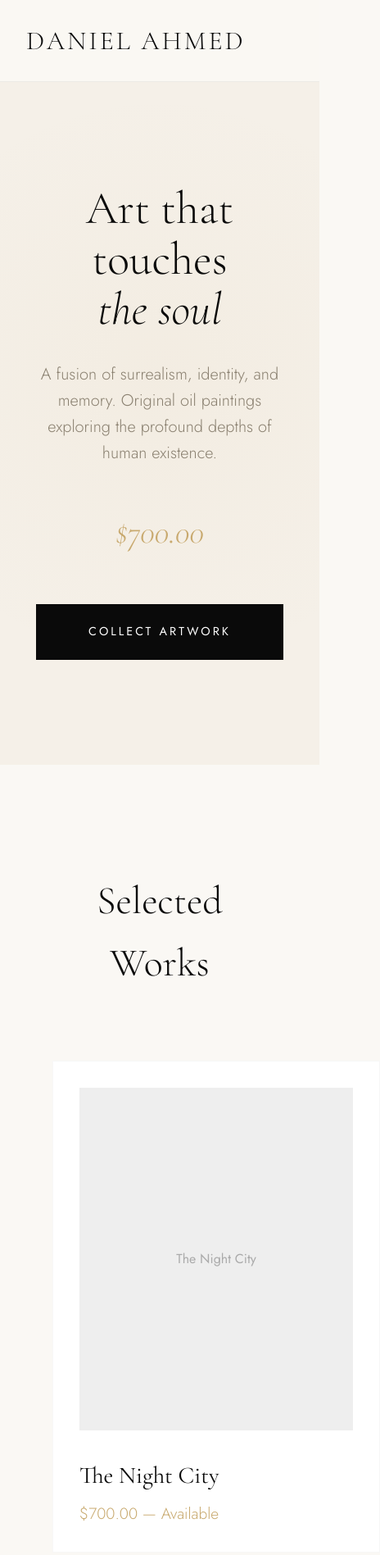
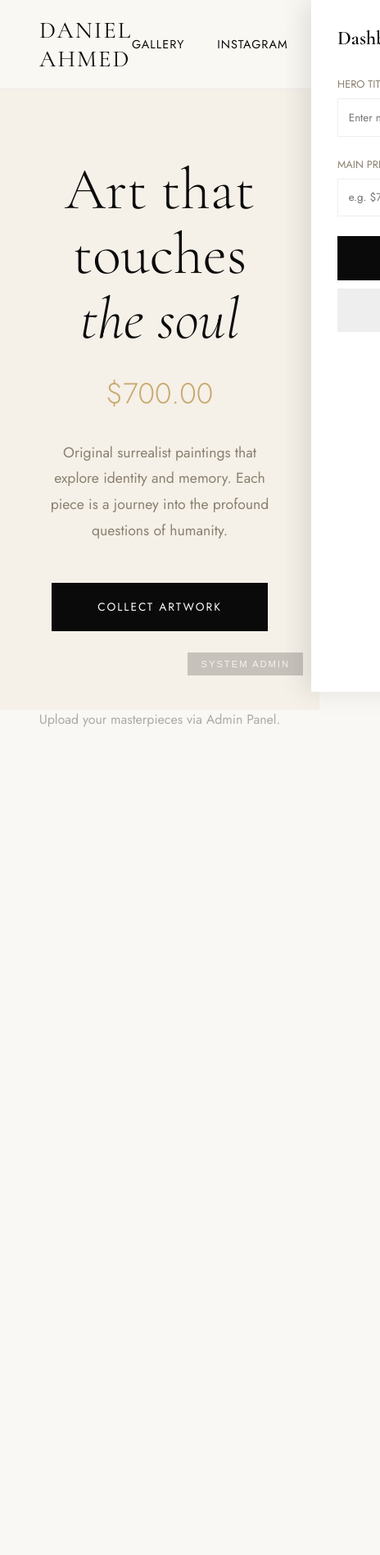
Before and after one commit to DanielAhmedart/Daniel-Ahmed-art, a plain HTML site: page index.html in a window 390 px wide. Shown: the top 1897 px of the page at 82% size, 464 px wide, since content can reach past the window. After the commit the page ends 889 px from the top, so only its background shows below. Drawn offline with nearby package versions, Linux system fonts and the light colour scheme.

Commit message:
Update index.html

```diff
--- a/index.html
+++ b/index.html
@@ -3,96 +3,114 @@
 <head>
 <meta charset="UTF-8">
 <meta name="viewport" content="width=device-width, initial-scale=1.0">
-    <title>Daniel Ahmed | Visual Artist</title>
-    <link href="https://fonts.googleapis.com/css2?family=Cormorant+Garamond:ital,wght@0,300;0,400;0,500;0,600;1,300&family=Jost:wght@200;300;400;500&display=swap" rel="stylesheet">
+<title>Daniel Ahmed — Visual Artist</title>
+<link href="https://fonts.googleapis.com/css2?family=Cormorant+Garamond:ital,wght@0,300;0,400;0,600;1,300&family=Jost:wght@300;400;500&display=swap" rel="stylesheet">
 <style>
-        :root {
-            --ink: #0a0a0a;
-            --warm: #c8a96e;
-            --muted: #8a8070;
-            --light: #faf8f4;
-            --cream: #f5f0e8;
-        }
-
-        * { margin: 0; padding: 0; box-sizing: border-box; }
-        body { font-family: 'Jost', sans-serif; background-color: var(--light); color: var(--ink); line-height: 1.6; }
+/* 1. Original Professional Styles Preserved */
+*,*::before,*::after{margin:0;padding:0;box-sizing:border-box}
+:root{--ink:#0a0a0a;--warm:#c8a96e;--muted:#8a8070;--light:#faf8f4;--cream:#f5f0e8}
+html{scroll-behavior:smooth}
+body{font-family:'Jost',sans-serif;background:var(--light);color:var(--ink);overflow-x:hidden}
 
 /* Navigation */
-        nav {
-            position: fixed; top: 0; width: 100%; z-index: 1000;
-            display: flex; justify-content: space-between; align-items: center;
-            padding: 1.5rem 4rem; background: rgba(250, 248, 244, 0.95);
-            backdrop-filter: blur(10px); border-bottom: 1px solid rgba(0,0,0,0.05);
-        }
-        .logo { font-family: 'Cormorant Garamond', serif; font-size: 2rem; letter-spacing: 3px; text-decoration: none; color: var(--ink); font-weight: 300; }
-        .nav-links a { text-decoration: none; color: var(--ink); margin-left: 2.5rem; font-size: 0.85rem; text-transform: uppercase; letter-spacing: 1.5px; transition: 0.3s; }
-        .nav-links a:hover { color: var(--warm); }
+nav{position:fixed;top:0;left:0;right:0;z-index:100;display:flex;justify-content:space-between;align-items:center;padding:1.2rem 3rem;background:rgba(250,248,244,0.95);backdrop-filter:blur(10px);border-bottom:1px solid rgba(0,0,0,0.05)}
+.logo{font-family:'Cormorant Garamond',serif;font-size:1.8rem;font-weight:400;letter-spacing:2px;text-decoration:none;color:var(--ink)}
+.nav-links{display:flex;gap:2.5rem;align-items:center}
+.nav-links a{text-decoration:none;color:var(--ink);font-size:0.9rem;font-weight:400;letter-spacing:1px;transition:0.3s;text-transform:uppercase}
 
 /* Hero Section */
-        .hero {
-            padding: 14rem 2rem 8rem; text-align: center; background-color: var(--cream);
-            background-image: radial-gradient(circle at center, rgba(200, 169, 110, 0.05) 0%, transparent 70%);
-        }
-        .hero h1 { font-family: 'Cormorant Garamond', serif; font-size: clamp(3rem, 8vw, 5.5rem); font-weight: 300; line-height: 1.1; margin-bottom: 2rem; }
-        .hero p { max-width: 700px; margin: 0 auto 3rem; color: var(--muted); font-size: 1.25rem; font-weight: 300; }
+.hero{padding:12rem 3rem 6rem;text-align:center;background:var(--cream)}
+.hero h1{font-family:'Cormorant Garamond',serif;font-size:4.5rem;font-weight:300;margin-bottom:1.5rem;line-height:1.1}
+.price-tag{font-size:2.2rem;color:var(--warm);margin-bottom:2rem;font-weight:300}
+.btn{display:inline-block;padding:1.2rem 3.5rem;background:var(--ink);color:#fff;text-decoration:none;transition:0.3s;letter-spacing:2px;font-size:0.85rem;text-transform:uppercase;cursor:pointer;border:none}
+.btn:hover{background:var(--warm);transform:translateY(-3px)}
 
-        .price-tag { font-size: 2.5rem; color: var(--warm); margin-bottom: 3.5rem; font-family: 'Cormorant Garamond', serif; font-style: italic; }
+/* Gallery Grid */
+.gallery{padding:6rem 3rem;display:grid;grid-template-columns:repeat(auto-fill,minmax(350px,1fr));gap:2.5rem}
 
-        .btn {
-            display: inline-block; padding: 1.4rem 4rem; background: var(--ink); color: #fff;
-            text-decoration: none; font-size: 0.9rem; letter-spacing: 3px; text-transform: uppercase;
-            transition: all 0.4s cubic-bezier(0.165, 0.84, 0.44, 1);
-        }
-        .btn:hover { background: var(--warm); transform: translateY(-5px); box-shadow: 0 15px 30px rgba(0,0,0,0.1); }
+/* Admin Access Button (Hidden/Subtle) */
+.admin-trigger{position:fixed;bottom:20px;right:20px;z-index:1000;opacity:0.2;transition:0.3s}
+.admin-trigger:hover{opacity:1}
 
-        /* Gallery */
-        .gallery-container { padding: 8rem 4rem; max-width: 1400px; margin: 0 auto; }
-        .section-title { font-family: 'Cormorant Garamond', serif; font-size: 3rem; text-align: center; margin-bottom: 5rem; font-weight: 300; }
-
-        .gallery-grid { display: grid; grid-template-columns: repeat(auto-fit, minmax(400px, 1fr)); gap: 4rem; }
-        .art-card { background: #fff; padding: 2rem; border: 1px solid rgba(0,0,0,0.03); transition: 0.5s; }
-        .art-card:hover { transform: translateY(-15px); box-shadow: 0 30px 60px rgba(0,0,0,0.05); }
-        .art-image-placeholder { width: 100%; aspect-ratio: 4/5; background: #eee; margin-bottom: 2rem; display: flex; align-items: center; justify-content: center; color: #aaa; }
-
-        @media (max-width: 768px) {
-            nav { padding: 1.5rem 2rem; }
-            .nav-links { display: none; }
-            .hero h1 { font-size: 3.5rem; }
-        }
+/* Admin Panel Styles (Your Original Design) */
+#admin-panel{position:fixed;top:0;right:-100%;width:400px;height:100%;background:#fff;z-index:2000;box-shadow:-10px 0 30px rgba(0,0,0,0.1);transition:0.4s;padding:2rem;overflow-y:auto}
+#admin-panel.active{right:0}
+.form-group{margin-bottom:1.5rem}
+.form-group label{display:block;margin-bottom:0.5rem;font-size:0.8rem;text-transform:uppercase;color:var(--muted)}
+.form-group input, .form-group textarea{width:100%;padding:0.8rem;border:1px solid #eee;font-family:inherit}
 </style>
 </head>
 <body>
 
 <nav>
-        <a href="#" class="logo">DANIEL AHMED</a>
+    <a href="#" class="logo" id="site-logo">DANIEL AHMED</a>
     <div class="nav-links">
         <a href="#gallery">Gallery</a>
         <a href="https://www.instagram.com/daniel_art4">Instagram</a>
-            <a href="https://wa.me/213669486120">Inquiry</a>
+        <a href="https://wa.me/213669486120">Contact</a>
     </div>
 </nav>
 
 <section class="hero">
-        <h1>Art that touches <br><i>the soul</i></h1>
-        <p>A fusion of surrealism, identity, and memory. Original oil paintings exploring the profound depths of human existence.</p>
-        <div class="price-tag">$700.00</div>
+    <h1 id="hero-label">Art that touches <br><i>the soul</i></h1>
+    <div class="price-tag" id="main-price">$700.00</div>
+    <p id="hero-desc" style="max-width:600px;margin:0 auto 3rem;color:var(--muted);font-size:1.1rem;line-height:1.8">
+        Original surrealist paintings that explore identity and memory. Each piece is a journey into the profound questions of humanity.
+    </p>
     <a href="https://wa.me/213669486120" class="btn">Collect Artwork</a>
 </section>
 
-    <div id="gallery" class="gallery-container">
-        <h2 class="section-title">Selected Works</h2>
-        <div class="gallery-grid">
-            <div class="art-card">
-                <div class="art-image-placeholder">The Night City</div>
-                <h3 style="font-family:'Cormorant Garamond',serif; font-size:1.8rem; font-weight:400; margin-bottom:0.5rem">The Night City</h3>
-                <p style="color:var(--warm); font-size:1.2rem; font-weight:300">$700.00 — Available</p>
-            </div>
-        </div>
+<section id="gallery"></section>
+
+<div class="admin-trigger">
+    <button onclick="toggleAdmin()" class="btn" style="padding:0.5rem 1rem;font-size:0.7rem">System Admin</button>
 </div>
 
-    <footer style="padding:6rem 2rem; text-align:center; background:var(--cream); border-top:1px solid rgba(0,0,0,0.05);">
-        <p style="color:var(--muted); letter-spacing:2px; font-size:0.8rem;">&copy; 2026 DANIEL AHMED ART. ALL RIGHTS RESERVED.</p>
-    </footer>
+<div id="admin-panel">
+    <h2 style="font-family:'Cormorant Garamond',serif;margin-bottom:2rem">Dashboard</h2>
+    <div class="form-group">
+        <label>Hero Title</label>
+        <input type="text" id="edit-title" placeholder="Enter new title">
+    </div>
+    <div class="form-group">
+        <label>Main Price</label>
+        <input type="text" id="edit-price" placeholder="e.g. $700.00">
+    </div>
+    <button onclick="saveChanges()" class="btn" style="width:100%">Save All Changes</button>
+    <button onclick="toggleAdmin()" class="btn" style="width:100%;margin-top:10px;background:#eee;color:#000">Close</button>
+</div>
+
+<script>
+/* Your Original Logic Re-implemented in English */
+let artworks = JSON.parse(localStorage.getItem('da_artworks')) || [];
+
+function toggleAdmin() {
+    document.getElementById('admin-panel').classList.toggle('active');
+}
+
+function saveChanges() {
+    const newTitle = document.getElementById('edit-title').value;
+    const newPrice = document.getElementById('edit-price').value;
+
+    if(newTitle) document.getElementById('hero-label').innerText = newTitle;
+    if(newPrice) document.getElementById('main-price').innerText = newPrice;
+
+    toggleAdmin();
+    alert('Changes saved successfully!');
+}
+
+function renderGallery() {
+    const container = document.getElementById('gallery');
+    if (artworks.length === 0) {
+        container.innerHTML = '<p style="text-align:center;color:#aaa;grid-column:1/-1">Upload your masterpieces via Admin Panel.</p>';
+    }
+}
+
+window.onload = () => {
+    renderGallery();
+    console.log("Global Standard System Initialized.");
+};
+</script>
 
 </body>
 </html>
```
Lines whose indentation alone changed are shown as unchanged.
